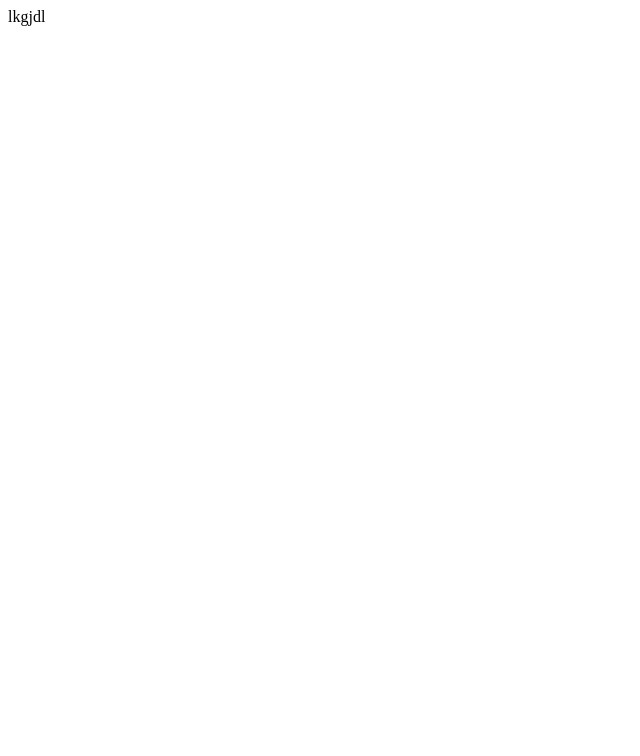
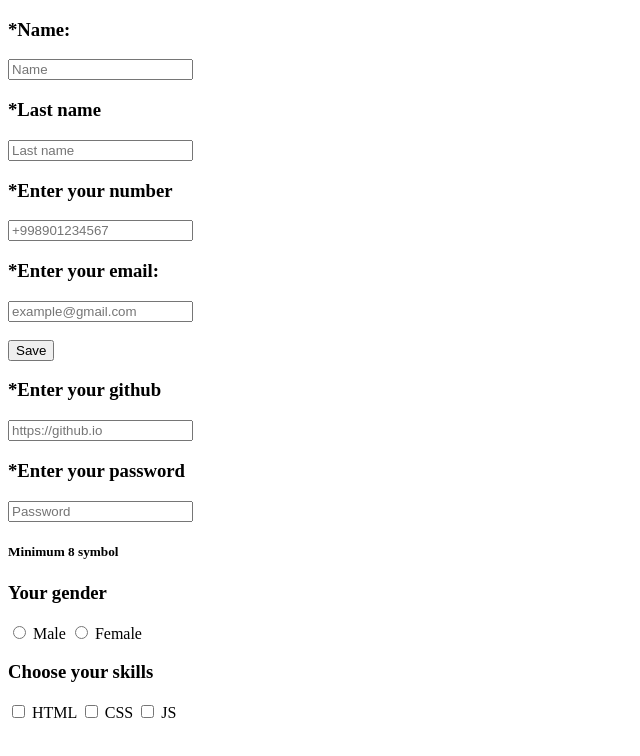
Before and after one commit to SAAHRO26/home-work3-3, a plain HTML site: page index.html in a window 1280 px wide. Shown: the whole page, without its empty margins (0-640 px from the left). Drawn offline with Linux system fonts and the light colour scheme.

Commit message:
new button

```diff
--- a/index.html
+++ b/index.html
@@ -8,9 +8,91 @@
 </head>
 <body>
 
+    <!--  -->
+
+<form action="">
 
 
-lkgjdl
+
+    <h3>*Name:</h3>
+<input type="NAME:" placeholder="Name" required>
+
+
+
+<h3>*Last name</h3>
+<input type="Last name" placeholder="Last name" required>
+
+
+
+<h3>*Enter your number</h3>
+<input type="number" placeholder="+998901234567" required>
+
+
+
+<h3>*Enter your email:</h3>
+<input type="email" placeholder="example@gmail.com" required>
+
+
+
+<br>
+<br>
+<button>Save</button>
+
+
+<h3>*Enter your github</h3>
+<input type="url" placeholder="https://github.io" required>
+
+<h3>*Enter your password</h3>
+<input type="password" placeholder="Password" required minlength="8" maxlength="16">
+<h5>Minimum 8 symbol</h5>
+
+
+
+<h3>Your gender</h3>
+
+<input type="radio" id="M" name="male">
+<label for="M">Male</label>
+
+
+<input type="radio" id="N" name="male">
+<label for="N">Female</label>
+
+
+
+
+<h3>Choose your skills</h3>
+
+<input type="checkbox" id="html" name="nb">
+<label for="html">HTML</label>
+
+<input type="checkbox" id="CSS" name="nb">
+<label for="CSS">CSS</label>
+
+<input type="checkbox" id="JS" name="nb">
+<label for="JS">JS</label>
+
+
+
+
+
+
+
+
+
+
+
+
+
+
+
+
+
+
+
+
+</form>
+
+
 
 
 
```
